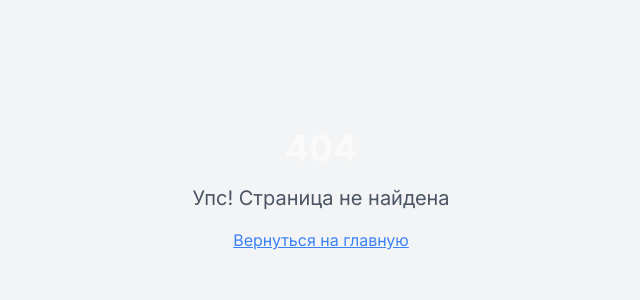
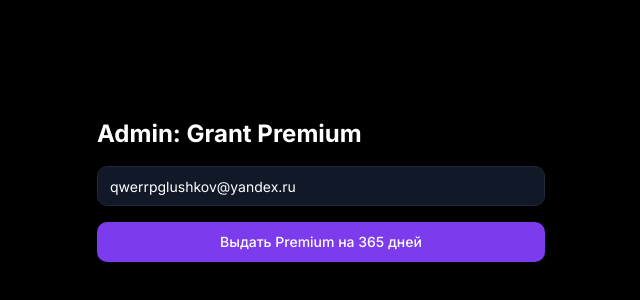
Before and after one commit to pr-poehali-dev/tunzok-web-app-9, a React (Vite) app: page /admin/grant-premium in a window 1280 px wide. Before the commit this address had no page. Shown: the part 210-510 px from the top of the page, without its empty margins (319-959 px from the left). Built offline with nearby package versions, Linux system fonts and the light colour scheme.

Commit message:
Выдай пользователю у которого аккаунт по почте qwerrpglushkov@yandex.ru подписку Tunzok Premium. Это я, разработчик, и я мне нужно её протестировать

```diff
--- a/src/App.tsx
+++ b/src/App.tsx
@@ -8,6 +8,7 @@ import Index from "./pages/Index";
 import Privacy from "./pages/Privacy";
 import Terms from "./pages/Terms";
 import NotFound from "./pages/NotFound";
+import AdminGrantPremium from "./pages/AdminGrantPremium";
 
 const queryClient = new QueryClient();
 
@@ -21,6 +22,7 @@ const App = () => (
           <Route path="/" element={<Index />} />
           <Route path="/privacy" element={<Privacy />} />
           <Route path="/terms" element={<Terms />} />
+          <Route path="/admin/grant-premium" element={<AdminGrantPremium />} />
           {/* ADD ALL CUSTOM ROUTES ABOVE THE CATCH-ALL "*" ROUTE */}
           <Route path="*" element={<NotFound />} />
         </Routes>
--- /dev/null
+++ b/src/pages/AdminGrantPremium.tsx
@@ -0,0 +1,61 @@
+import { useState } from 'react';
+import { Button } from '@/components/ui/button';
+import { Input } from '@/components/ui/input';
+import { toast } from 'sonner';
+
+export default function AdminGrantPremium() {
+  const [email, setEmail] = useState('qwerrpglushkov@yandex.ru');
+  const [loading, setLoading] = useState(false);
+
+  const grantPremium = async () => {
+    setLoading(true);
+    try {
+      const response = await fetch('https://functions.poehali.dev/dd1946bc-8316-45ea-922d-d4368e7ebd89', {
+        method: 'POST',
+        headers: {
+          'Content-Type': 'application/json',
+        },
+        body: JSON.stringify({
+          action: 'grant_premium',
+          email: email,
+          days: 365,
+        }),
+      });
+
+      const data = await response.json();
+
+      if (response.ok) {
+        toast.success(`Premium выдан для ${email} на 365 дней!`);
+      } else {
+        toast.error(data.error || 'Ошибка при выдаче premium');
+      }
+    } catch (error) {
+      toast.error('Ошибка сети');
+      console.error(error);
+    } finally {
+      setLoading(false);
+    }
+  };
+
+  return (
+    <div className="min-h-screen bg-black text-white flex items-center justify-center p-4">
+      <div className="max-w-md w-full space-y-4">
+        <h1 className="text-2xl font-bold">Admin: Grant Premium</h1>
+        <Input
+          type="email"
+          value={email}
+          onChange={(e) => setEmail(e.target.value)}
+          placeholder="Email пользователя"
+          className="bg-gray-900 border-gray-800"
+        />
+        <Button
+          onClick={grantPremium}
+          disabled={loading || !email}
+          className="w-full"
+        >
+          {loading ? 'Обработка...' : 'Выдать Premium на 365 дней'}
+        </Button>
+      </div>
+    </div>
+  );
+}
```
Also changed, not shown: 1 other file (tests, documents, lock files or other folders).
